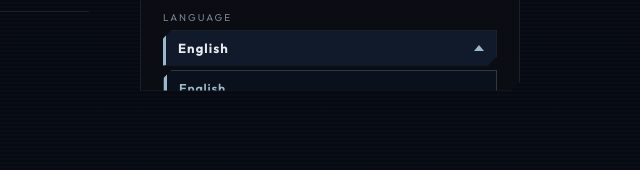
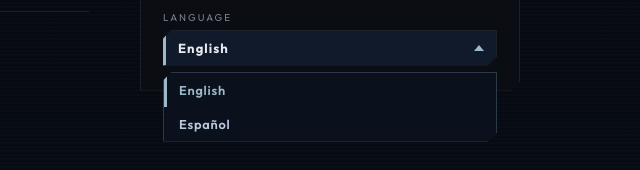
Before and after one commit to tsancheznolasco/DEADBOX, a website: page index.html in a window 1280 px wide. Both pictures are taken after a click on the button "English". Shown: the part 522-692 px from the top of the page, 640-1280 px from the left. Drawn offline with Linux system fonts and the light colour scheme.

Commit message:
Stop dropdown lists being clipped and cut off mid-option
The list lived inside the dropdown, so the Run Setup panel's clip-path
and the screen's overflow cut it off: the language list, sitting near the
bottom of that panel, showed barely one option. The list now hangs off
<body> in fixed coordinates, where no ancestor can clip it.

It also always opened downwards against a fixed height, so near the
bottom of the screen it ran off the edge and its height rarely matched a
whole number of rows, leaving half an option showing at each end. It now
opens towards whichever side has more room and snaps its height to whole
rows, and it scrolls the current value into view when there are more
options than fit.

Because the list is positioned in viewport coordinates it would drift
away from its button, so it closes on resize and on any scroll, and the
open state moved onto the list itself since it is no longer a descendant
of the control.

```diff
--- a/js/main.js
+++ b/js/main.js
@@ -950,7 +950,8 @@ function drawWorkshopPreview(){
 }
 // Sustituye el desplegable nativo por uno propio del juego. El <select> original queda oculto y
 // sigue siendo la fuente de estado, así que setupRunSelectors, .value y los eventos change no cambian.
-function closeAllSelects(except){for(const el of document.querySelectorAll('.vs.open'))if(el!==except)el.classList.remove('open');}
+const selectInstances=[];
+function closeAllSelects(except){for(const instance of selectInstances)if(instance.wrap!==except)instance.close();}
 function enhanceSelect(select){
     // Mejora progresiva: si al entorno le falta algo, se queda el <select> nativo, que sigue funcionando.
     if(!select||!select.dataset||select.dataset.enhanced||!select.parentNode||typeof MutationObserver!=='function')return;
@@ -958,11 +959,26 @@ function enhanceSelect(select){
     const wrap=document.createElement('div');wrap.className='vs';
     select.parentNode.insertBefore(wrap,select);wrap.appendChild(select);
     const value=document.createElement('button');value.type='button';value.className='vs-value';
-    // La visibilidad de la lista depende solo de .vs.open; con dos fuentes de verdad, cerrar
-    // desde fuera quitaba la clase open pero dejaba la lista en pantalla.
+    // La lista cuelga de <body>, no del desplegable: dentro la recortaban el clip-path del panel
+    // y el overflow de la pantalla, y las opciones de abajo quedaban invisibles.
     const list=document.createElement('div');list.className='vs-list';
-    wrap.appendChild(value);wrap.appendChild(list);
-    const close=()=>wrap.classList.remove('open');
+    wrap.appendChild(value);document.body.appendChild(list);
+    const close=()=>{wrap.classList.remove('open');list.classList.remove('open');};
+    // Se abre hacia el lado con más sitio y se recorta a filas enteras, para que nunca quede
+    // media opción asomando por el borde.
+    const position=()=>{
+        const rect=value.getBoundingClientRect(),gap=6,margin=10;
+        const below=window.innerHeight-rect.bottom-gap-margin,above=rect.top-gap-margin;
+        const openUp=below<170&&above>below;
+        const space=Math.max(110,Math.min(340,openUp?above:below));
+        list.style.left=`${rect.left}px`;list.style.width=`${rect.width}px`;list.style.maxHeight=`${space}px`;
+        if(openUp){list.style.top='auto';list.style.bottom=`${window.innerHeight-rect.top+gap}px`;}
+        else{list.style.bottom='auto';list.style.top=`${rect.bottom+gap}px`;}
+        const row=list.firstElementChild?.offsetHeight||0;
+        if(row>0)list.style.maxHeight=`${Math.max(3,Math.floor(space/row))*row}px`;
+        const selected=list.querySelector('.vs-option.selected');
+        if(selected)list.scrollTop=Math.max(0,selected.offsetTop-list.clientHeight/2+selected.offsetHeight/2);
+    };
     const render=()=>{
         value.textContent=select.options[select.selectedIndex]?.textContent||'';
         list.innerHTML='';
@@ -983,13 +999,18 @@ function enhanceSelect(select){
         event.stopPropagation();
         const open=wrap.classList.contains('open');
         closeAllSelects();
-        if(!open)wrap.classList.add('open');
+        if(!open){wrap.classList.add('open');list.classList.add('open');position();}
     });
+    list.addEventListener('click',event=>event.stopPropagation());
+    selectInstances.push({wrap,close});
     select.addEventListener('change',render);
     new MutationObserver(render).observe(select,{childList:true,subtree:true,attributes:true,characterData:true});
     render();
 }
 document.addEventListener('click',()=>closeAllSelects());
+// La lista va en coordenadas fijas, así que dejaría de seguir a su botón si algo se mueve.
+window.addEventListener('resize',()=>closeAllSelects());
+window.addEventListener('scroll',()=>closeAllSelects(),true);
 window.addEventListener('keydown',event=>{if(event.key==='Escape')closeAllSelects();});
 // Reintentar sin tocar el ratón: en un portal cada paso extra tras morir pierde jugadores.
 window.addEventListener('keydown',event=>{if(gameState==='GAME_OVER'&&(event.key==='Enter'||event.key===' ')){event.preventDefault();initGame();}});
--- a/style.css
+++ b/style.css
@@ -678,9 +678,9 @@ input[type="range"] { accent-color: var(--accent); background: #0b1220; color: v
 
 .vs-list {
     display: none;
-    position: absolute;
-    left: 0; right: 0; top: calc(100% + 4px);
-    max-height: 260px;
+    position: fixed;            /* colgada de <body> para que nada la recorte */
+    left: 0; top: 0;
+    max-height: 340px;
     overflow-y: auto;
     background: #0a111c;
     border: 1px solid var(--line-hot);
@@ -688,7 +688,7 @@ input[type="range"] { accent-color: var(--accent); background: #0b1220; color: v
     z-index: 40;
     clip-path: polygon(var(--notch) 0, 100% 0, 100% calc(100% - var(--notch)), calc(100% - var(--notch)) 100%, 0 100%, 0 var(--notch));
 }
-.vs.open .vs-list { display: block; }
+.vs-list.open { display: block; }
 .vs-option {
     width: 100%;
     padding: 9px 12px;
```
